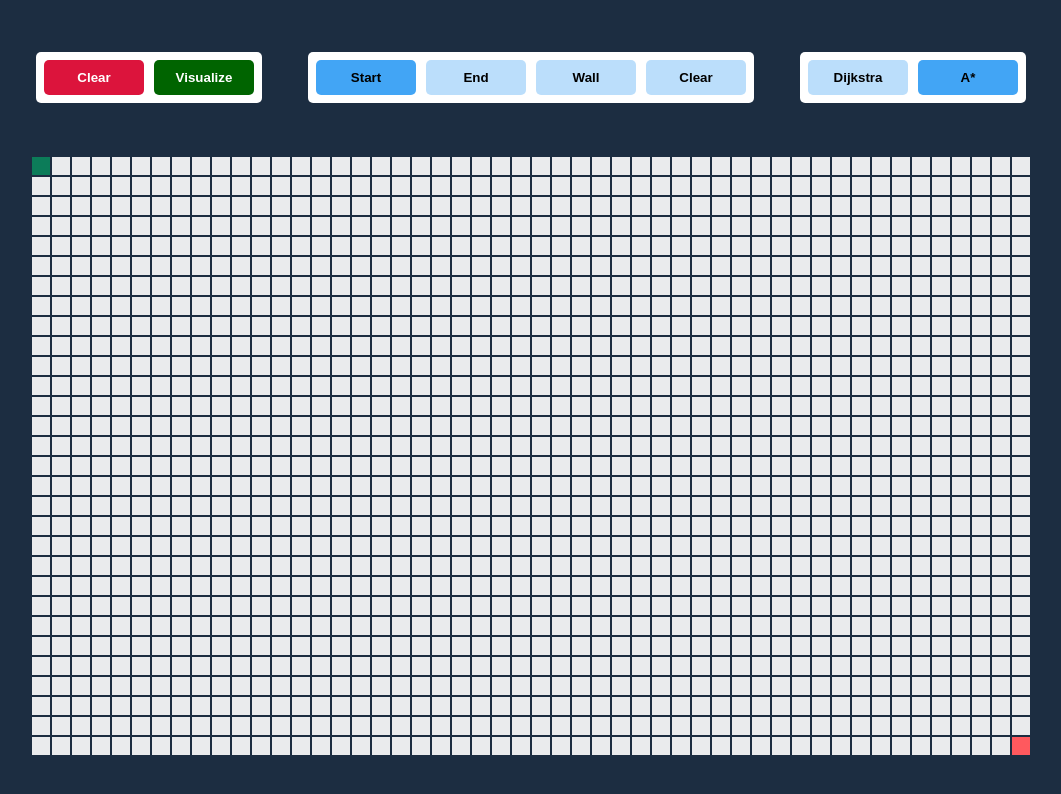
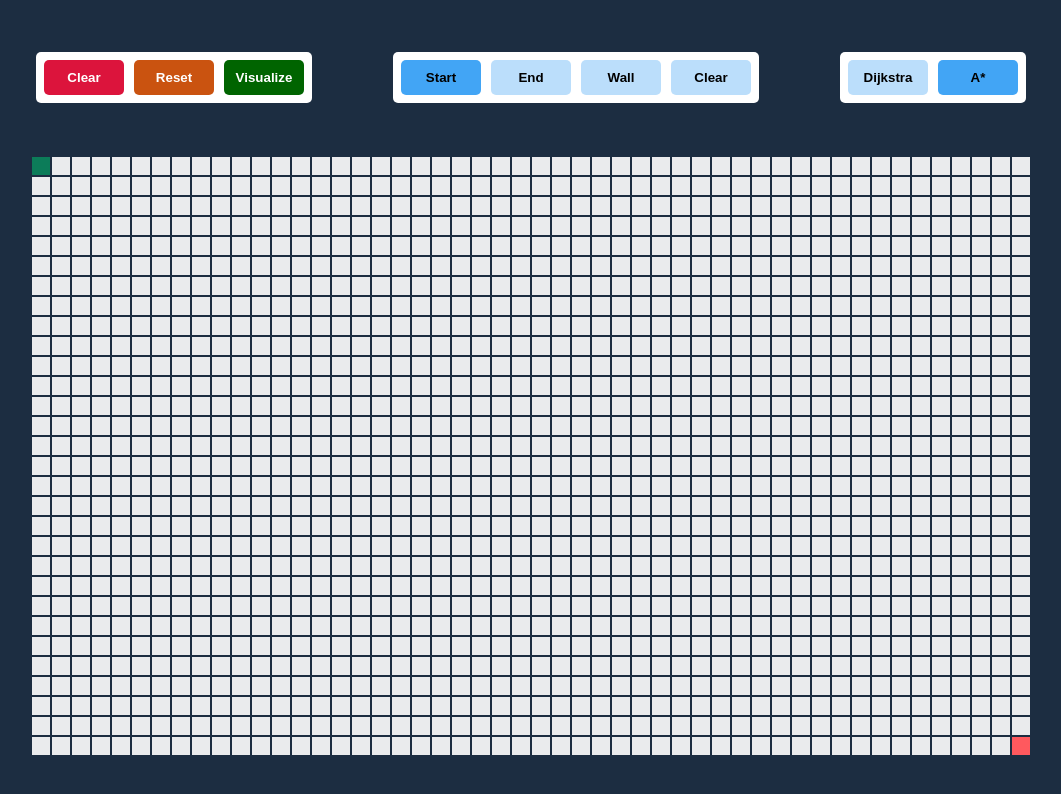
Before and after one commit to webiosita9512357/reactPaths, a React (Create React App) app: page / in a window 1280 px wide. Shown: the top 794 px of the page, without its empty margins (109-1170 px from the left). Built offline with nearby package versions, Linux system fonts and the light colour scheme.

Commit message:
fully up

```diff
--- a/src/PathFinder.jsx
+++ b/src/PathFinder.jsx
@@ -26,6 +26,7 @@ import Node from './components/Node'
     const [alg, setAlg] = useState(1);
     const [matrix, setMatrix] = useState(grid);
     const [disabledChoice, setDisabledChoice] = useState(false);
+    const [disableStarters, setDisableStarters] = useState(false);
 
     const clearMatrix = () => {
       setDisabledChoice(false);
@@ -37,6 +38,23 @@ import Node from './components/Node'
           node.H = Infinity;
           node.prev = null;
           if (node.status !== 0 && node.status !== 1) {
+            node.status = 3;
+          }
+        })
+        return newMatrix
+      })
+    }
+
+    const reset = () => {
+      setDisabledChoice(false);
+      setMatrix((prev) => {
+        const newMatrix = [...prev]
+        newMatrix.forEach((node) => {
+          node.F = Infinity;
+          node.G = Infinity;
+          node.H = Infinity;
+          node.prev = null;
+          if (node.status !== 0 && node.status !== 1 && node.status !== 2) {
             node.status = 3;
           }
         })
@@ -87,15 +105,20 @@ import Node from './components/Node'
             })
           }, 25 * i)
         }
-      }, speed * path.length)
+      }, type === 'djikstra'? speed * visitedNodes.length :speed * path.length)
+
+      setTimeout(() => {
+        setDisableStarters(false);
+      }, type === 'djikstra'? (speed * visitedNodes.length) + (25 * path.length): (speed * path.length) + (25 * path.length))
     }
 
 
 
     const startVisualization = () => {
+      setDisableStarters(true);
       if (alg === 0) {
         const result = dijkstra(matrix);
-        Animate(result, 30, 'djikstra');
+        Animate(result, 10, 'djikstra');
       }
       if (alg === 1) {
         const result = aStar([...matrix]);
@@ -106,7 +129,7 @@ import Node from './components/Node'
 
     return  (
       <div style={styles.main}>
-        <Bar alg={alg} setAlg={setAlg} disabledChoice={disabledChoice} setMode={setMode} mode={mode} start={startVisualization} clear={clearMatrix} />
+        <Bar disableStarters={disableStarters} alg={alg} setAlg={setAlg} reset={reset} disabledChoice={disabledChoice} setMode={setMode} mode={mode} start={startVisualization} clear={clearMatrix} />
         <div style={styles.center}>
           <div style={styles.grid}>
             {matrix.map((node) => (
--- a/src/alorithms/aStar.js
+++ b/src/alorithms/aStar.js
@@ -71,14 +71,7 @@ export default function aStar(matrix) {
     };
   }
 
-
-
-
-
-
 }
-
-
 
 
   const sortNodesByDistance = (unvisitedNodes) => {
@@ -107,7 +100,7 @@ export default function aStar(matrix) {
     // right
     if (num % 50 !== 49) neighbors.push(matrix[num + 1]);
 
-    return neighbors.filter(neighbor => neighbor.status === 3 || neighbor.status === 1 || neighbor.status === 5 || neighbor.status === 6);
+    return neighbors.filter(neighbor => neighbor.status === 3 || neighbor.status === 2 || neighbor.status === 1 || neighbor.status === 5 || neighbor.status === 6);
 
   }
 
--- a/src/alorithms/djikstra.js
+++ b/src/alorithms/djikstra.js
@@ -65,7 +65,7 @@ export default function dijkstra(matrix) {
     //  right
     if (((num + 1) % 50) !== 0) neighbors.push(matrix[num + 1]);
 
-    return neighbors.filter(neighbor => neighbor.status === 3 || neighbor.status === 1);
+    return neighbors.filter(neighbor => neighbor.status === 3 || neighbor.status === 1 || neighbor.status === 2);
   }
 
   const getPath = (node) => {
--- a/src/components/Bar.jsx
+++ b/src/components/Bar.jsx
@@ -3,20 +3,29 @@ import React from 'react'
  const modes = [{id: 0, name: "Start"}, {id: 1, name: "End"}, {id: 2, name: "Wall"}, {id: 3, name: "Clear"}]
   const algorithms = [{id: 0, name: "Dijkstra"}, {id: 1, name: "A*"}]
 
-const Bar = ({mode, setMode, start, clear, disabledChoice, alg, setAlg}) => {
+const Bar = ({disableStarters, mode, setMode, start, clear, disabledChoice, reset, alg, setAlg}) => {
   return (
   <div>
-    {<p style={styles.disabledText}>{disabledChoice && "*To change parameters clear the Grid"}</p>}
+    {<p style={styles.disabledText}>{disabledChoice && "*To change parameters clear or reset the Grid"}</p>}
     <div style={styles.main}>
       <div style={styles.buttonBackground}>
         <button
-           style={{...styles.button, backgroundColor: "crimson", color: "white"}}
+          disabled={disableStarters}
+          style={{...styles.button, backgroundColor: "crimson", color: "white", opacity: disableStarters? 0.5: 1,}}
           onClick={clear}
         >
           Clear
         </button>
         <button
-          style={{...styles.button, backgroundColor: "darkGreen", color: "white"}}
+          disabled={disableStarters}
+          style={{...styles.button, backgroundColor: "#ca5310", color: "white", opacity: disableStarters? 0.5: 1,}}
+          onClick={reset}
+        >
+          Reset
+        </button>
+        <button
+          disabled={disableStarters}
+          style={{...styles.button, backgroundColor: "darkGreen", color: "white", opacity: disableStarters? 0.5: 1,}}
           onClick={start}
         >
           Visualize
@@ -70,7 +79,7 @@ const Bar = ({mode, setMode, start, clear, disabledChoice, alg, setAlg}) => {
   button: {
     backgroundColor: "#bbdefb",
     fontWeight: "bold",
-    width: "100px",
+    width: "80px",
     color: "black",
     border: "none",
     padding: "10px",
```
Also changed, not shown: 1 other file (tests, documents, lock files or other folders).
